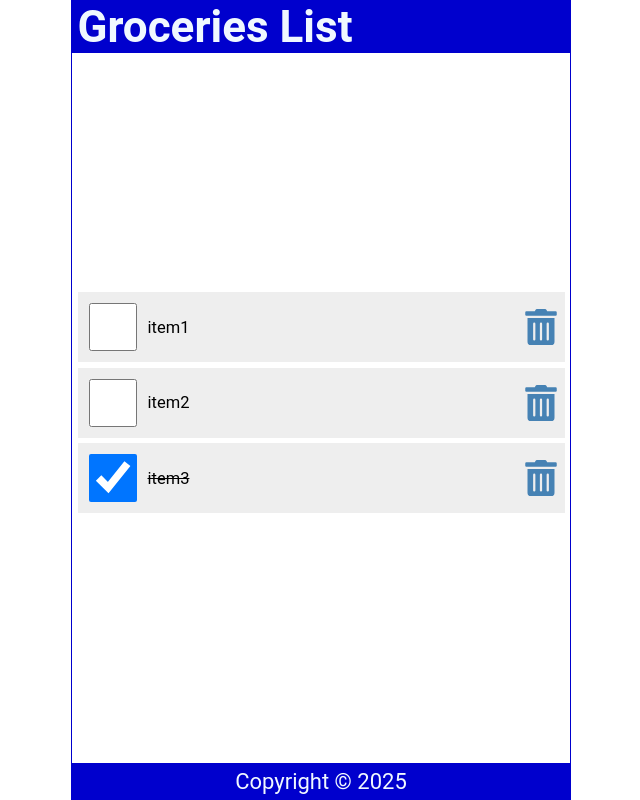
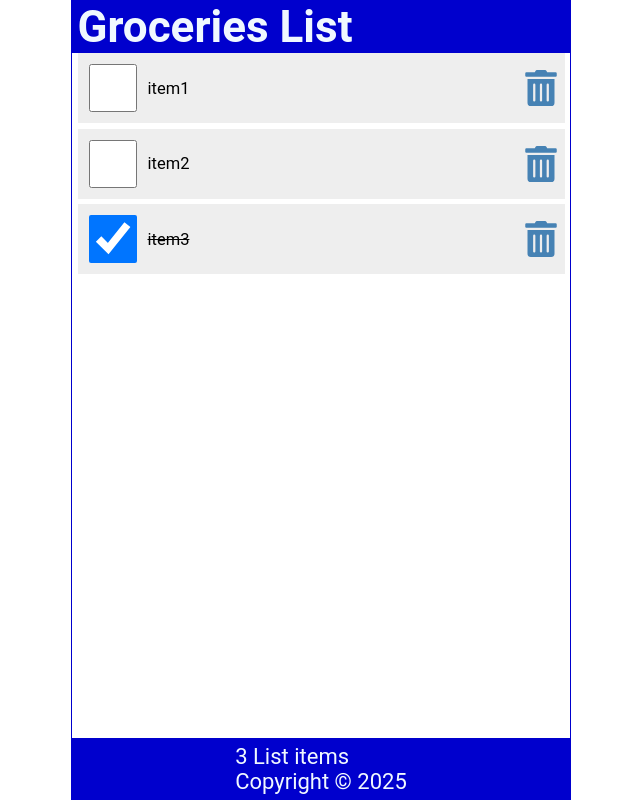
Before and after one commit to AmirMohammedi/todolist-react, a React (Create React App) app: page / in a window 1280 px wide. Shown: the whole page, without its empty margins (319-959 px from the left). Built offline with nearby package versions, Linux system fonts and the light colour scheme.

Commit message:
make reusable components

```diff
--- a/src/App.js
+++ b/src/App.js
@@ -1,13 +1,38 @@
 import Header from './Header';
 import Content from './Content';
 import Footer from './Footer';
+import { useState } from "react";
 function App() {
+  const [items, setItems] = useState([{
+    id: 1,
+    checked: false,
+    item: "item1"
+  }, {
+    id: 2,
+    checked: false,
+    item: "item2"
+  }, {
+    id: 3,
+    checked: true,
+    item: "item3"
+  }
+  ]);
+  const handleChange = (id) => {
+    const newList = items.map(item => item.id === id ? { ...item, checked: !item.checked } : item);
+    setItems(newList);
+    localStorage.setItem('shoppingList', JSON.stringify(newList));
+  }
+  const handleDelete = (id) => {
+    const newList = items.filter(item => item.id !== id);
+    setItems(newList);
+    localStorage.setItem('shoppingList', JSON.stringify(newList));
+  }
   return (
     <div className="App">
 
       <Header />
-      <Content />
-      <Footer />
+      <Content items={items} handleChange={handleChange} handleDelete={handleDelete} />
+      <Footer length={items.length} />
 
 
     </div>
--- a/src/Content.js
+++ b/src/Content.js
@@ -1,38 +1,13 @@
-import { useState } from "react";
-import { FaTrashAlt } from "react-icons/fa";
 
-const Content = () => {
-    const [items , setItems] = useState([{
-      id:1,
-      checked:false,
-      item:"item1"
-    },{
-      id:2,
-      checked:false,
-      item:"item2"
-    },{
-      id:3,
-      checked:true,
-      item:"item3"
-    }
-    ])
-    const handleChange = (id) => {
-      const newList = items.map(item => item.id === id ? {...item, checked: !item.checked} : item);
-      setItems(newList);
-      localStorage.setItem('shoppingList',JSON.stringify(newList));
-    }
+import ItemList from "./ItemList";
+
+const Content = ({ items , handleChange , handleDelete}) => {
+
 
   return (
     <main>
-        <ul>
-          {items.map((item) => (
-            <li className="item" key={item.id}>
-              <input type="checkbox" onChange={() => handleChange(item.id)} checked={item.checked} />
-              <label onDoubleClick={() => handleChange(item.id)} style={(item.checked)? {textDecoration :'line-through'}:null}>{item.item}</label>
-              <FaTrashAlt role="button" tabIndex="0"/>
-            </li>
-          ))}
-        </ul>
+      {items.length ? <ItemList items={items} handleChange={handleChange} handleDelete={handleDelete} /> : <p style={{marginTop:"2rem"}}>No items in the list</p>}
+
     </main>
   )
 }
--- a/src/Footer.js
+++ b/src/Footer.js
@@ -1,7 +1,8 @@
-const Footer = () => {
+const Footer = ({length}) => {
     const today = new Date()
     return (
         <footer>
+            <p>{length} List {length === 1 ? "item" : "items"}</p>
             <p>Copyright &copy; {today.getFullYear()}</p>
         </footer>
     )
--- /dev/null
+++ b/src/ItemList.js
@@ -0,0 +1,12 @@
+import LineItem from "./LineItem"
+const ItemList = ({items , handleChange , handleDelete}) => {
+  return (
+    <ul>
+          {items.map((item) => (
+            <LineItem key={item.id} item={item} handleChange={handleChange} handleDelete={handleDelete} />
+          ))}
+        </ul>
+  )
+}
+
+export default ItemList
--- /dev/null
+++ b/src/LineItem.js
@@ -0,0 +1,12 @@
+import { FaTrashAlt } from "react-icons/fa";
+const LineItem = ({ item, handleChange , handleDelete }) => {
+    return (
+        <li className="item" key={item.id}>
+            <input type="checkbox" onChange={() => handleChange(item.id)} checked={item.checked} />
+            <label onDoubleClick={() => handleChange(item.id)} style={(item.checked) ? { textDecoration: 'line-through' } : null}>{item.item}</label>
+            <FaTrashAlt onClick={() => handleDelete(item.id)} role="button" tabIndex="0" aria-label={`Delete ${item.item}`} />
+        </li>
+    )
+}
+
+export default LineItem
--- a/src/index.css
+++ b/src/index.css
@@ -44,7 +44,7 @@ main {
   display: flex;
   flex-direction: column;
   flex-grow: 1;
-  justify-content: center;
+  justify-content: flex-start;
   align-items: center;
   overflow-y: auto;
 }
```
